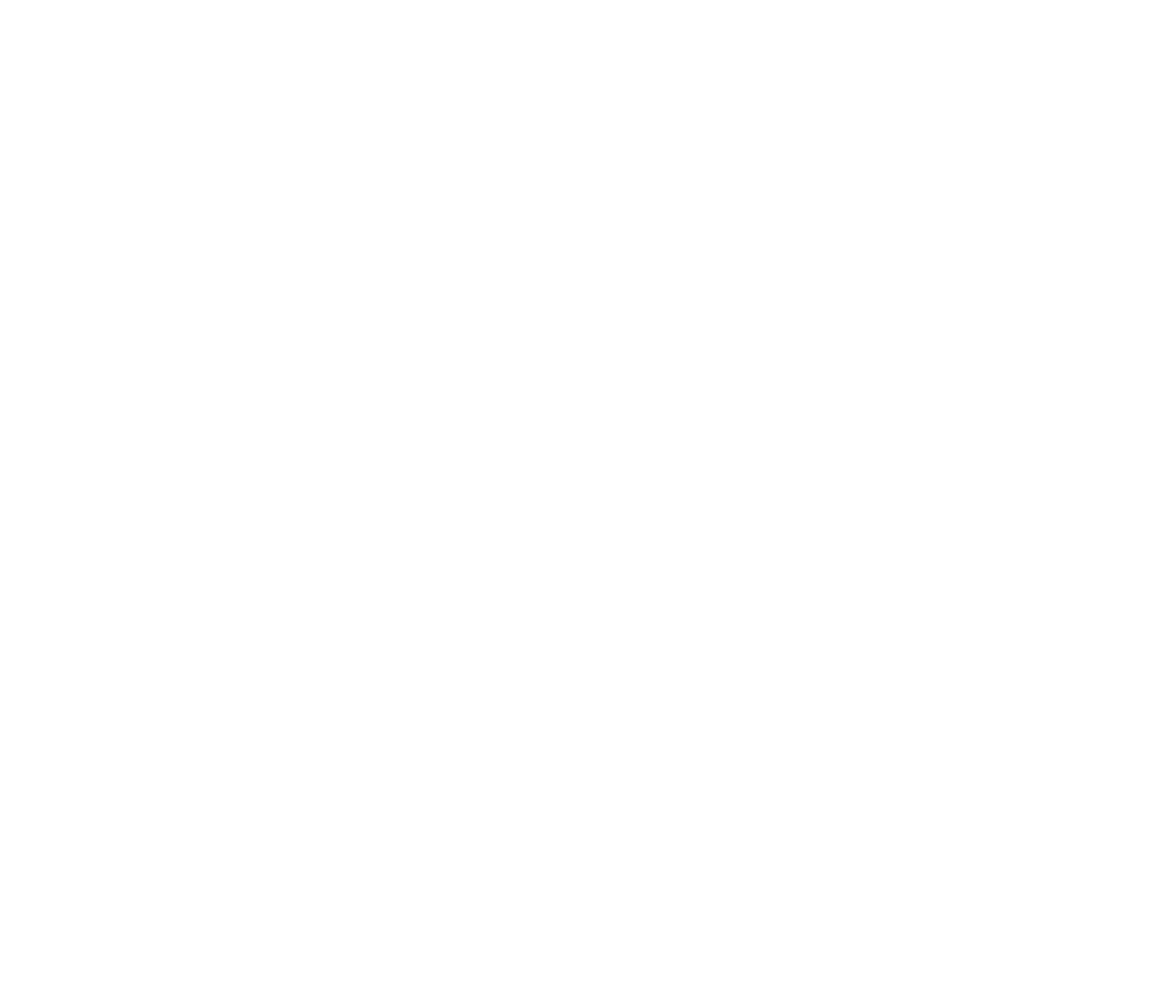
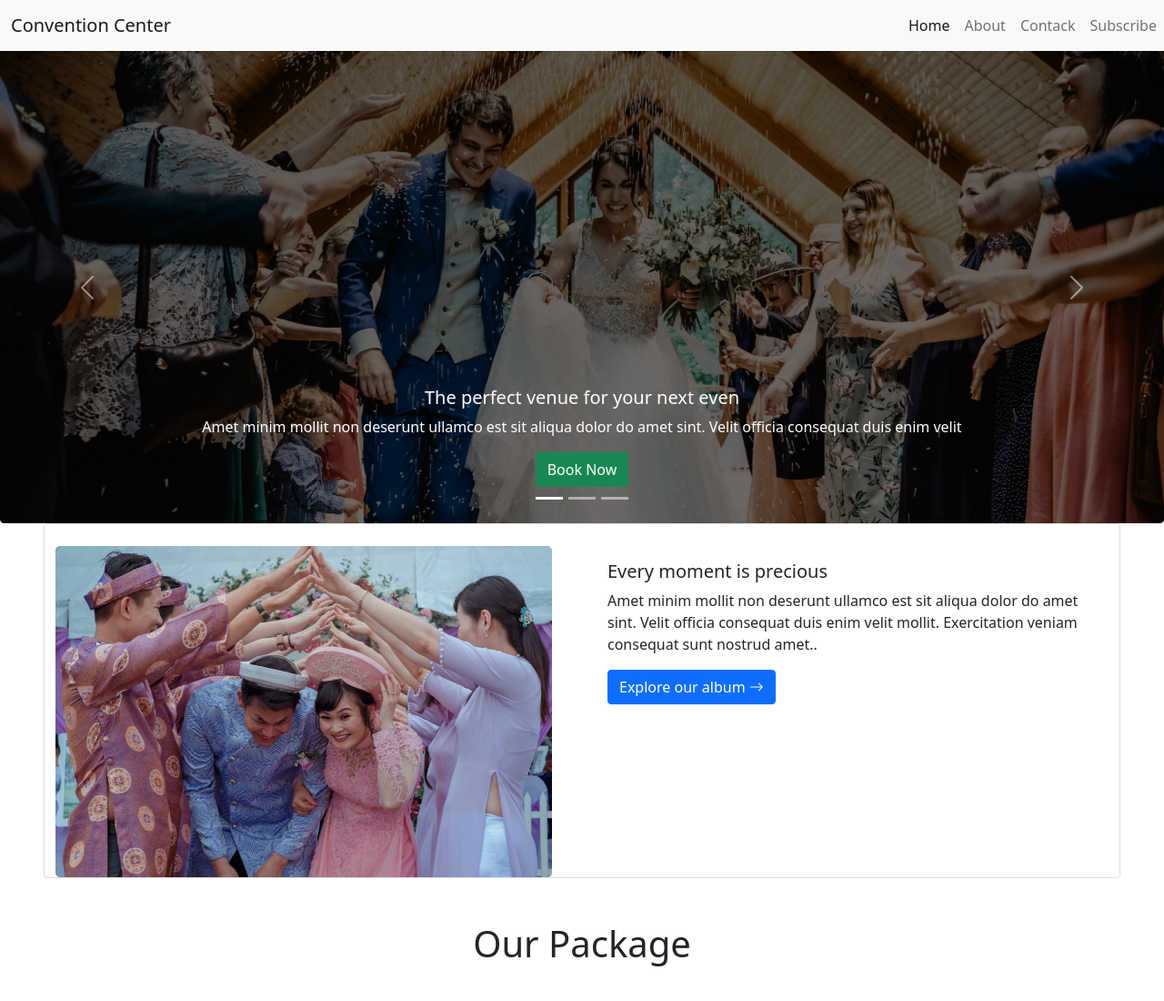
Before and after one commit to asifalam515/convention-center, a plain HTML site: page index.html in a window 1280 px wide. Shown: the whole page at 91% size. Before the commit the page ends 800 px from the top, so only its background shows below. Drawn offline with nearby package versions, Linux system fonts and the light colour scheme.

Commit message:
main-half doned

```diff
--- a/index.html
+++ b/index.html
@@ -5,14 +5,78 @@
     <meta http-equiv="X-UA-Compatible" content="IE=edge">
     <meta name="viewport" content="width=device-width, initial-scale=1.0">
     <title>Convention Center</title>
+      <!-- font awesome cdn added -->
+      <script src="https://kit.fontawesome.com/5c82cfa0a4.js" crossorigin="anonymous"></script>
     <!-- Css CDN added -->
     <link href="https://cdn.jsdelivr.net/npm/bootstrap@5.0.2/dist/css/bootstrap.min.css" rel="stylesheet" integrity="sha384-EVSTQN3/azprG1Anm3QDgpJLIm9Nao0Yz1ztcQTwFspd3yD65VohhpuuCOmLASjC" crossorigin="anonymous">
+<!-- bootstrap icon added -->
+<link rel="stylesheet" href="https://cdn.jsdelivr.net/npm/bootstrap-icons@1.5.0/font/bootstrap-icons.css">
+
 
 </head>
 <body>
+    <!-- navbar section started -->
+    <nav class="">
+        <nav class="navbar navbar-expand-lg navbar-light bg-light  ">
+            <div class="container-fluid ">
+              <a class="navbar-brand" href="#">Convention Center</a>
+              <button class="navbar-toggler" type="button" data-bs-toggle="collapse" data-bs-target="#navbarNavAltMarkup" aria-controls="navbarNavAltMarkup" aria-expanded="false" aria-label="Toggle navigation">
+                <span class="navbar-toggler-icon"></span>
+              </button>
+            </div>
+
+              <div class="collapse navbar-collapse " id="navbarNavAltMarkup">
+                <div class="navbar-nav  ">
+                  <a class="nav-link active" aria-current="page" href="#">Home</a>
+                  <a class="nav-link" href="#">About</a>
+                  <a class="nav-link" href="#">Contack</a>
+                  <a class="nav-link" href="#">Subscribe</a>
+
+                </div>
+              </div>
+
+          </nav>
+    </nav>
+
+    <!--nav section finished  -->
+
+
+
     <!-- header section started -->
     <header>
 
+        <section class="header">
+            <div id="carouselExampleCaptions" class="carousel slide" data-bs-ride="carousel">
+                <div class="carousel-indicators">
+                  <button type="button" data-bs-target="#carouselExampleCaptions" data-bs-slide-to="0" class="active" aria-current="true" aria-label="Slide 1"></button>
+                  <button type="button" data-bs-target="#carouselExampleCaptions" data-bs-slide-to="1" aria-label="Slide 2"></button>
+                  <button type="button" data-bs-target="#carouselExampleCaptions" data-bs-slide-to="2" aria-label="Slide 3"></button>
+                </div>
+                <div class="carousel-inner">
+                  <div class="carousel-item active w-100">
+                    <img src="./images/banner.png" class="d-block w-100 img-fluid" alt="...">
+                    <div class="carousel-caption d-none d-md-block">
+                      <h5>The perfect venue for your
+                        next even</h5>
+                      <p>Amet minim mollit non deserunt ullamco est sit aliqua dolor do amet sint. Velit officia consequat duis enim velit </p>
+
+                        <button class="btn btn-outline-success text-white bg-success">Book Now</button>
+                    </div>
+                  </div>
+
+
+
+                </div>
+                <button class="carousel-control-prev" type="button" data-bs-target="#carouselExampleCaptions" data-bs-slide="prev">
+                  <span class="carousel-control-prev-icon" aria-hidden="true"></span>
+                  <span class="visually-hidden">Previous</span>
+                </button>
+                <button class="carousel-control-next" type="button" data-bs-target="#carouselExampleCaptions" data-bs-slide="next">
+                  <span class="carousel-control-next-icon" aria-hidden="true"></span>
+                  <span class="visually-hidden">Next</span>
+                </button>
+              </div>
+        </section>
 
 
     </header>
@@ -22,6 +86,37 @@
 
 
     <main>
+
+<section class="main   my-auto m-5">
+
+    <div class="card mb-3 " >
+        <div class="row g-4 m-auto">
+          <div class="col-md-6 ">
+            <img src="./images/wedding.png" class="img-fluid rounded-start" alt="...">
+          </div>
+          <div class="col-md-6">
+            <div class="card-body">
+              <h5 class="card-title">Every moment is precious</h5>
+              <p class="card-text">Amet minim mollit non deserunt ullamco est sit aliqua dolor do amet sint. Velit officia consequat duis enim velit mollit. Exercitation veniam consequat sunt nostrud amet..</p>
+              <button class="btn btn-primary">Explore our album <i class="bi bi-arrow-right"></i></button>
+            </div>
+          </div>
+        </div>
+      </div>
+</section>
+
+
+
+<!-- our package section -->
+
+<section class="our-package m-5 ">
+<h1 class="text-center">Our Package</h1>
+
+
+<!-- text cards are here -->
+
+</section>
+
 
 
     </main>
```
